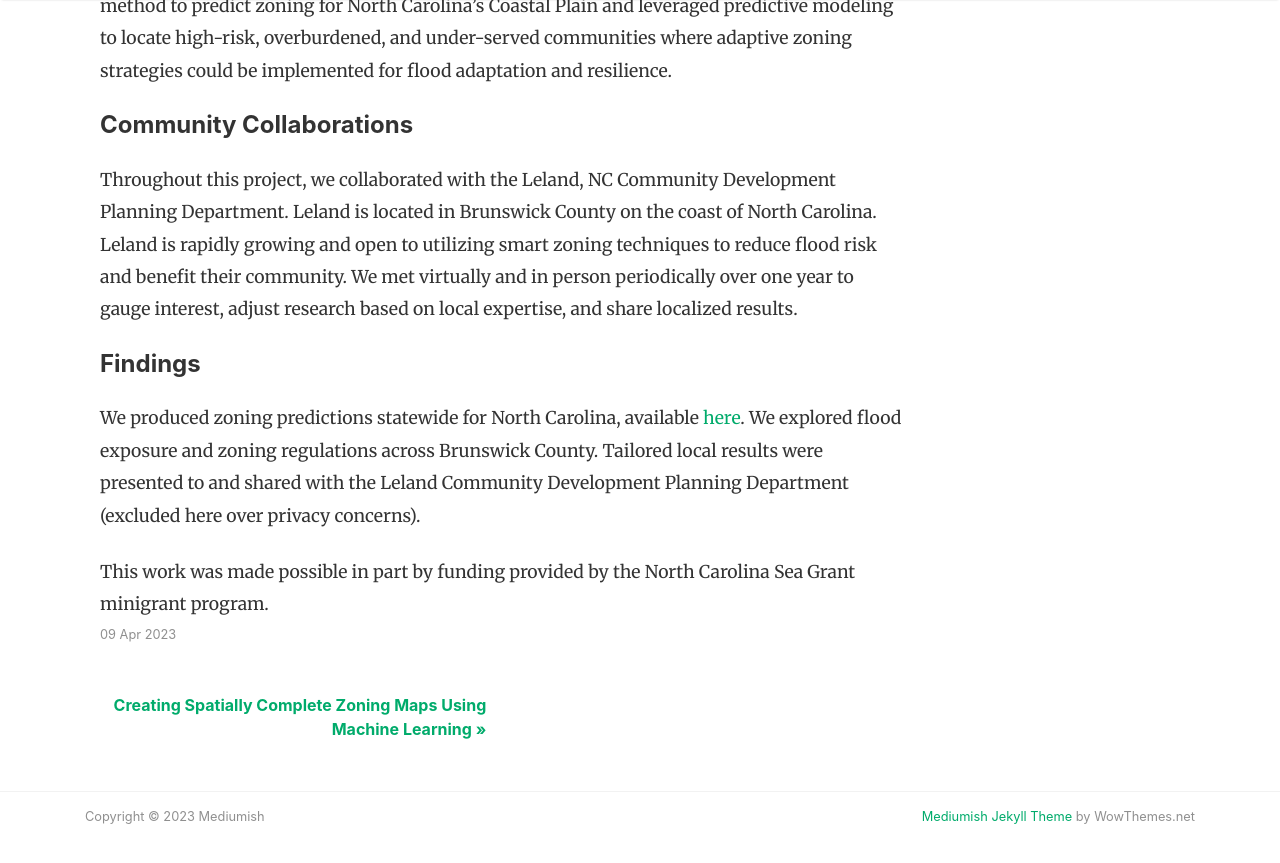
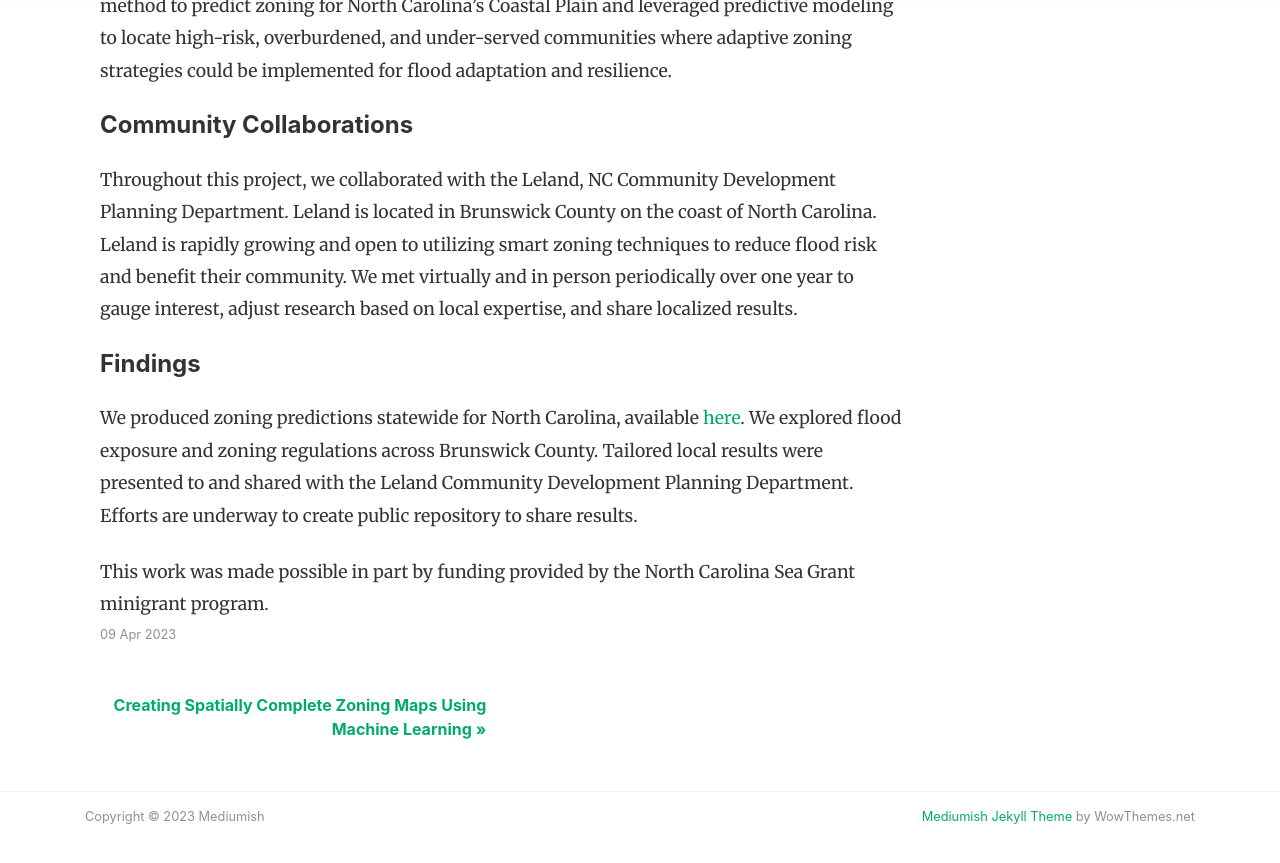
Before and after one commit to malawrim/malawrim.github.io, a Jekyll site: the page built from _posts/2023-04-09-SmartZoning.md, in a window 1280 px wide and 900 px high, scrolled down 806 px. Shown: the top 863 px of the window. Built offline with Jekyll 4.4.1, drawn with Linux system fonts in a browser that asks for light colours; nearby versions of some CDN libraries; comment, search, counter and statistics services are not loaded.

```diff
--- a/_posts/2023-04-09-SmartZoning.md
+++ b/_posts/2023-04-09-SmartZoning.md
@@ -23,7 +23,7 @@
 
 <h4>Findings</h4>
 <p>
-We produced zoning predictions statewide for North Carolina, available <a href="https://zenodo.org/records/8136886">here</a>. We explored flood exposure and zoning regulations across Brunswick County. Tailored local results were presented to and shared with the Leland Community Development Planning Department (excluded here over privacy concerns).
+We produced zoning predictions statewide for North Carolina, available <a href="https://zenodo.org/records/8136886">here</a>. We explored flood exposure and zoning regulations across Brunswick County. Tailored local results were presented to and shared with the Leland Community Development Planning Department. Efforts are underway to create public repository to share results.
 </p>
 
 This work was made possible in part by funding provided by the North Carolina Sea Grant minigrant program.
```
Also changed, not shown: 1 other file.
